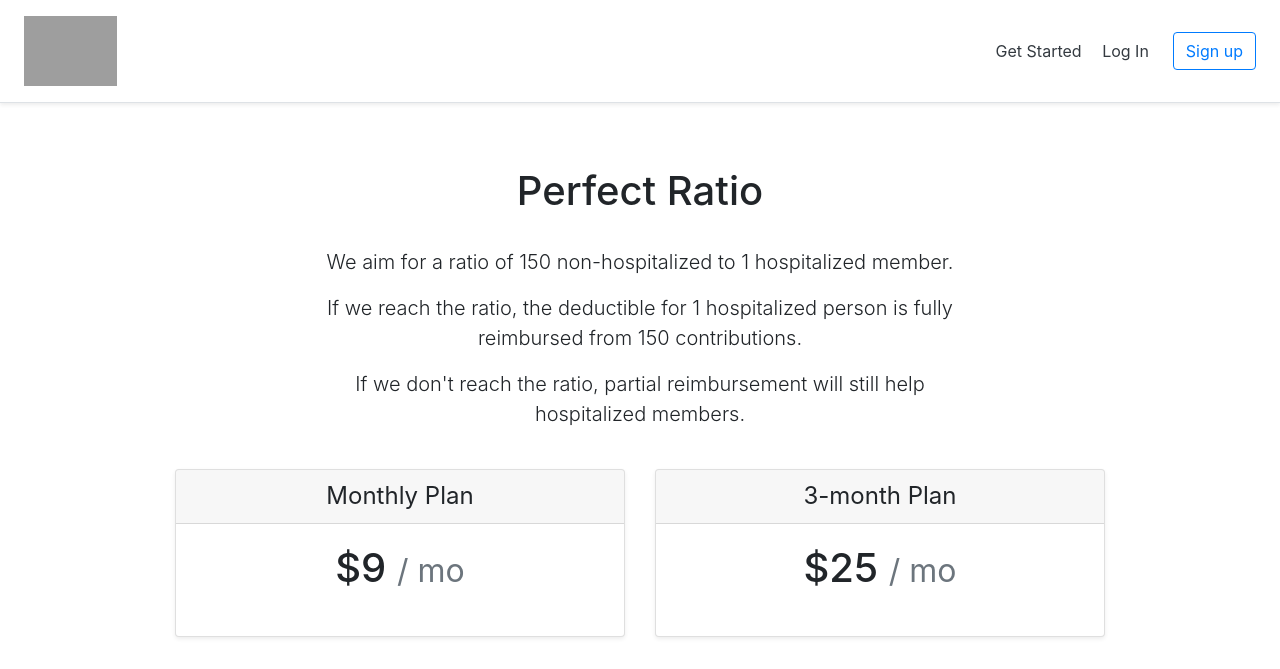
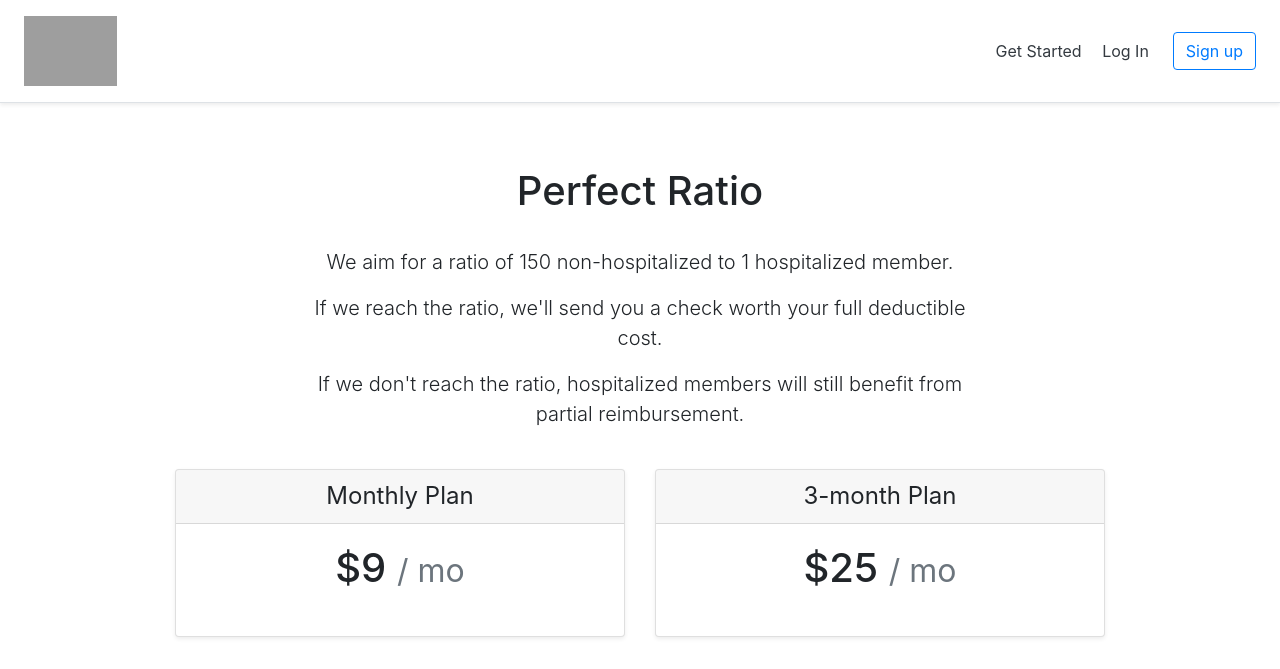
Before and after one commit to safariko/corona_confront, a Django app: page /get_started/ in a window 1280 px wide. Shown: the top 669 px of the page. Run offline with Django 3.2, Linux system fonts and the light colour scheme; some libraries are stand-ins or nearby versions; grey boxes are pictures that could not be loaded.

Commit message:
front end changed

```diff
--- a/templates/plans/get_started.html
+++ b/templates/plans/get_started.html
@@ -4,8 +4,8 @@
 <div class="pricing-header px-3 py-3 pt-md-5 pb-md-4 mx-auto text-center">
   <h1 class="display-5">Perfect Ratio</h1> <br>
     <p class="lead">We aim for a ratio of 150 non-hospitalized to 1 hospitalized member.</p>
-    <p class="lead">If we reach the ratio, the deductible for 1 hospitalized person is fully reimbursed from 150 contributions.</p>
-    <p class="lead">If we don't reach the ratio, partial reimbursement will still help hospitalized members.</p>
+    <p class="lead">If we reach the ratio, we'll send you a check worth your full deductible cost.</p>
+    <p class="lead">If we don't reach the ratio, hospitalized members will still benefit from partial reimbursement.</p>
 {#    <p class="lead">Given low mortality and high infection rates, this model allows for the society to support families of the least lucky ones.</p> <br>#}
 
 </div>
```
